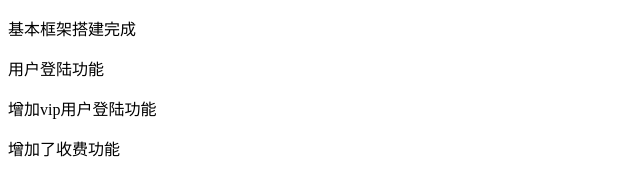
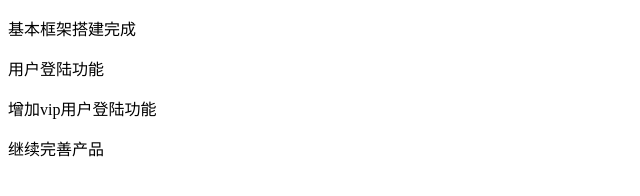
Before and after one commit to nevermo2013/1905-git-demo, a plain HTML site: page index.html in a window 1280 px wide. Shown: the full height of the page, 0-640 px from the left. Drawn offline with Linux system fonts and the light colour scheme.

Commit message:
取消收费功能,继续完善产品

```diff
--- a/index.html
+++ b/index.html
@@ -10,6 +10,7 @@
     <p>基本框架搭建完成</p>
     <p>用户登陆功能</p>
     <p>增加vip用户登陆功能</p>
-    <p>增加了收费功能</p>
+    <!-- <p>增加了收费功能</p> -->
+    <p>继续完善产品</p>
 </body>
 </html>
```
